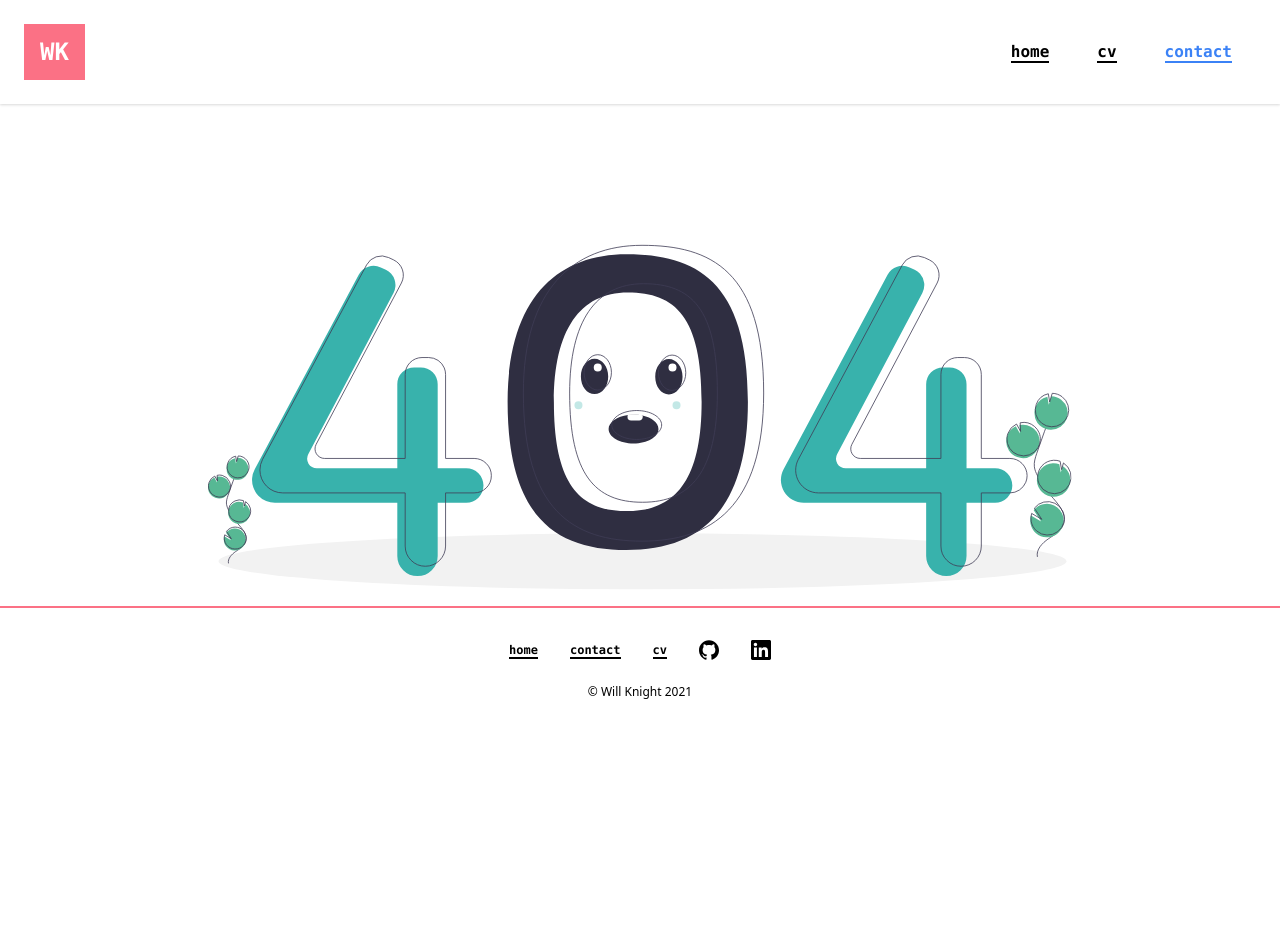
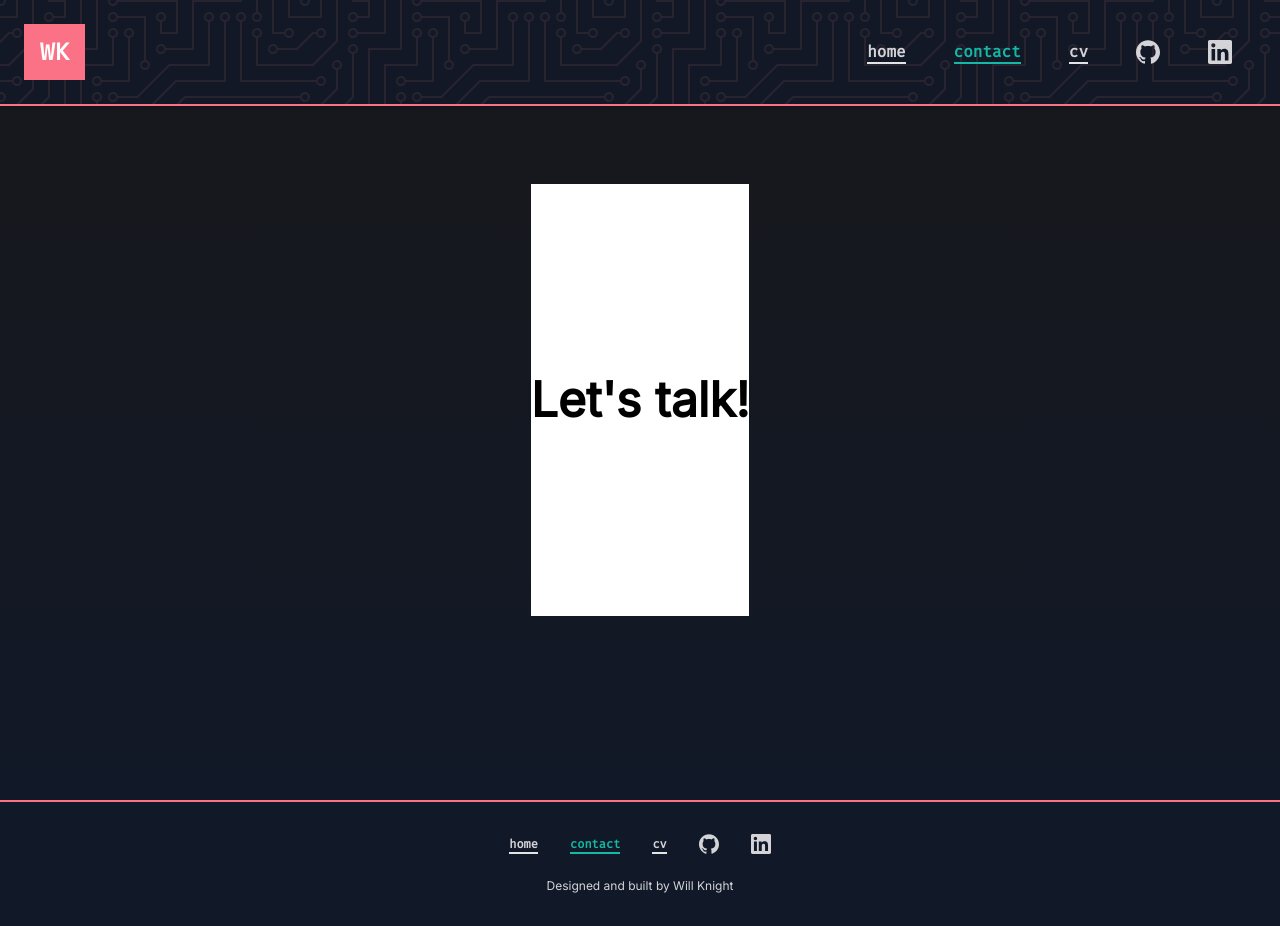
Before and after one commit to williamxb/wknight.dev, a Gatsby site: page /contact in a window 1280 px wide. Before the commit this address had no page. Before the commit the page ends 800 px from the top, so only its background shows below. Built offline with nearby package versions, Linux system fonts and the light colour scheme; Gatsby itself is replaced by a stand-in of ours.

Commit message:
Presentation changes, added placeholder page

```diff
--- a/gatsby-browser.js
+++ b/gatsby-browser.js
@@ -1 +1,3 @@
 import "./src/css/tailwind.css"
+import '@fontsource/inter'
+import '@fontsource/fira-code'
--- a/src/components/footer.js
+++ b/src/components/footer.js
@@ -33,7 +33,7 @@ const Footer = () => {
 
                 <a
                     href="https://github.com/williamxb"
-                    class="align-middle inline-block mx-1.5 sm:mx-4"
+                    className="align-middle inline-block mx-1.5 sm:mx-4"
                     target="_blank"
                     rel="noreferrer"
                 >
@@ -41,7 +41,7 @@ const Footer = () => {
                         xmrns="http://www.w3.org/2000/svg"
                         role="img"
                         viewBox="0 0 24 24"
-                        class="w-5 fill-current hover:text-teal-500"
+                        className="w-5 fill-current hover:text-teal-500"
                     >
                         <title>GitHub</title>
                         <path d="M12 .297c-6.63 0-12 5.373-12 12 0 5.303 3.438 9.8 8.205 11.385.6.113.82-.258.82-.577 0-.285-.01-1.04-.015-2.04-3.338.724-4.042-1.61-4.042-1.61C4.422 18.07 3.633 17.7 3.633 17.7c-1.087-.744.084-.729.084-.729 1.205.084 1.838 1.236 1.838 1.236 1.07 1.835 2.809 1.305 3.495.998.108-.776.417-1.305.76-1.605-2.665-.3-5.466-1.332-5.466-5.93 0-1.31.465-2.38 1.235-3.22-.135-.303-.54-1.523.105-3.176 0 0 1.005-.322 3.3 1.23.96-.267 1.98-.399 3-.405 1.02.006 2.04.138 3 .405 2.28-1.552 3.285-1.23 3.285-1.23.645 1.653.24 2.873.12 3.176.765.84 1.23 1.91 1.23 3.22 0 4.61-2.805 5.625-5.475 5.92.42.36.81 1.096.81 2.22 0 1.606-.015 2.896-.015 3.286 0 .315.21.69.825.57C20.565 22.092 24 17.592 24 12.297c0-6.627-5.373-12-12-12"></path>
@@ -50,7 +50,7 @@ const Footer = () => {
 
                 <a
                     href="https://www.linkedin.com/in/willk01/"
-                    class="align-middle inline-block mx-1.5 sm:mx-4"
+                    className="align-middle inline-block mx-1.5 sm:mx-4"
                     target="_blank"
                     rel="noreferrer"
                 >
@@ -58,7 +58,7 @@ const Footer = () => {
                         xmlns="http://www.w3.org/2000/svg"
                         role="img"
                         viewBox="0 0 24 24"
-                        class="w-5 fill-current hover:text-teal-500"
+                        className="w-5 fill-current hover:text-teal-500"
                     >
                         <title>LinkedIn</title>
                         <path d="M20.447 20.452h-3.554v-5.569c0-1.328-.027-3.037-1.852-3.037-1.853 0-2.136 1.445-2.136 2.939v5.667H9.351V9h3.414v1.561h.046c.477-.9 1.637-1.85 3.37-1.85 3.601 0 4.267 2.37 4.267 5.455v6.286zM5.337 7.433c-1.144 0-2.063-.926-2.063-2.065 0-1.138.92-2.063 2.063-2.063 1.14 0 2.064.925 2.064 2.063 0 1.139-.925 2.065-2.064 2.065zm1.782 13.019H3.555V9h3.564v11.452zM22.225 0H1.771C.792 0 0 .774 0 1.729v20.542C0 23.227.792 24 1.771 24h20.451C23.2 24 24 23.227 24 22.271V1.729C24 .774 23.2 0 22.222 0h.003z"></path>
@@ -66,7 +66,16 @@ const Footer = () => {
                 </a>
             </div>
 
-            <p className="mt-6">&copy; Will Knight 2021</p>
+            <p className="mt-6">
+                <a
+                    href="https://github.com/williamxb/wknight.dev"
+                    className="hover:text-teal-500 hover:underline"
+                    rel="noreferrer"
+                    target="_blank"
+                >
+                    Designed and built by Will Knight
+                </a>
+            </p>
         </footer>
     )
 }
--- a/src/components/header.js
+++ b/src/components/header.js
@@ -3,9 +3,9 @@ import { Link } from 'gatsby'
 
 const Header = () => {
     return (
-        <header>
-            <div className="bg-white shadow dark:bg-gray-800">
-                <div className="container flex items-center justify-between p-6 mx-auto font-mono font-bold text-gray-600 dark:text-gray-300">
+        <header className="fixed w-full">
+            <div className="shadow bg-cool-gray-900 bg-circuit border-b-2 border-rose-400">
+                <div className="container flex items-center justify-between p-6 mx-auto font-mono font-bold text-gray-300 dark:text-gray-300">
                     <Link
                         to="/"
                         className="text-2xl bg-rose-400 px-4 py-3 text-white"
@@ -13,31 +13,67 @@ const Header = () => {
                         WK
                     </Link>
 
+                    <div className="flex">
                         <nav>
                             <Link
                                 to="/"
-                            className="border-b-2 hover:border-blue-500 mx-1.5 sm:mx-6"
-                            activeClassName="text-blue-500 border-blue-500"
+                                className="border-b-2 hover:border-teal-500 mx-1.5 sm:mx-6"
+                                activeClassName="text-teal-500 border-teal-500"
                             >
                                 home
                             </Link>
 
                             <Link
+                                to="/contact"
+                                className="border-b-2 hover:border-teal-500 mx-1.5 sm:mx-6"
+                                activeClassName="text-teal-500 border-teal-500"
+                            >
+                                contact
+                            </Link>
+
+                            <Link
                                 to="/cv"
-                            className="border-b-2 hover:border-blue-500 mx-1.5 sm:mx-6"
-                            activeClassName="text-blue-500 border-blue-500"
+                                className="border-b-2 hover:border-teal-500 mx-1.5 sm:mx-6"
+                                activeClassName="text-teal-500 border-teal-500"
                             >
                                 cv
                             </Link>
+                        </nav>
 
-                        <Link
-                            to="/contact"
-                            className="border-b-2 hover:border-blue-500 mx-1.5 sm:mx-6"
-                            activeClassName="text-blue-500 border-blue-500"
+                        <a
+                            href="https://github.com/williamxb"
+                            className="align-middle inline-block mx-1.5 sm:mx-6"
+                            target="_blank"
+                            rel="noreferrer"
                         >
-                            contact
-                        </Link>
-                    </nav>
+                            <svg
+                                xmrns="http://www.w3.org/2000/svg"
+                                role="img"
+                                viewBox="0 0 24 24"
+                                className="w-6 fill-current hover:text-teal-500"
+                            >
+                                <title>GitHub</title>
+                                <path d="M12 .297c-6.63 0-12 5.373-12 12 0 5.303 3.438 9.8 8.205 11.385.6.113.82-.258.82-.577 0-.285-.01-1.04-.015-2.04-3.338.724-4.042-1.61-4.042-1.61C4.422 18.07 3.633 17.7 3.633 17.7c-1.087-.744.084-.729.084-.729 1.205.084 1.838 1.236 1.838 1.236 1.07 1.835 2.809 1.305 3.495.998.108-.776.417-1.305.76-1.605-2.665-.3-5.466-1.332-5.466-5.93 0-1.31.465-2.38 1.235-3.22-.135-.303-.54-1.523.105-3.176 0 0 1.005-.322 3.3 1.23.96-.267 1.98-.399 3-.405 1.02.006 2.04.138 3 .405 2.28-1.552 3.285-1.23 3.285-1.23.645 1.653.24 2.873.12 3.176.765.84 1.23 1.91 1.23 3.22 0 4.61-2.805 5.625-5.475 5.92.42.36.81 1.096.81 2.22 0 1.606-.015 2.896-.015 3.286 0 .315.21.69.825.57C20.565 22.092 24 17.592 24 12.297c0-6.627-5.373-12-12-12"></path>
+                            </svg>
+                        </a>
+
+                        <a
+                            href="https://www.linkedin.com/in/willk01/"
+                            className="align-middle inline-block mx-1.5 sm:mx-6"
+                            target="_blank"
+                            rel="noreferrer"
+                        >
+                            <svg
+                                xmlns="http://www.w3.org/2000/svg"
+                                role="img"
+                                viewBox="0 0 24 24"
+                                className="w-6 fill-current hover:text-teal-500"
+                            >
+                                <title>LinkedIn</title>
+                                <path d="M20.447 20.452h-3.554v-5.569c0-1.328-.027-3.037-1.852-3.037-1.853 0-2.136 1.445-2.136 2.939v5.667H9.351V9h3.414v1.561h.046c.477-.9 1.637-1.85 3.37-1.85 3.601 0 4.267 2.37 4.267 5.455v6.286zM5.337 7.433c-1.144 0-2.063-.926-2.063-2.065 0-1.138.92-2.063 2.063-2.063 1.14 0 2.064.925 2.064 2.063 0 1.139-.925 2.065-2.064 2.065zm1.782 13.019H3.555V9h3.564v11.452zM22.225 0H1.771C.792 0 0 .774 0 1.729v20.542C0 23.227.792 24 1.771 24h20.451C23.2 24 24 23.227 24 22.271V1.729C24 .774 23.2 0 22.222 0h.003z"></path>
+                            </svg>
+                        </a>
+                    </div>
                 </div>
             </div>
         </header>
--- a/src/pages/404.js
+++ b/src/pages/404.js
@@ -1,15 +1,30 @@
-import React from "react"
-import Layout from "../components/Layout"
-import notFoundImage from "../images/not-found-image.svg"
+import { Link } from 'gatsby'
+import React from 'react'
+import Layout from '../components/Layout'
 
 const notFoundPage = () => {
-  return (
-    <Layout>
-      <main className="max-w-4xl flex-grow mx-auto flex flex-col justify-around">
-        <img className="p-4" src={notFoundImage} alt="Page not found" />
-      </main>
-    </Layout>
-  )
+    return (
+        <Layout>
+            <main className="flex flex-col bg-gradient-to-b from-gray-900 to-cool-gray-900">
+                <div className="px-4 sm:px-0 max-w-xl min-h-screen flex-grow mx-auto flex flex-col justify-center">
+                    <div className="flex flex-col text-center">
+                        <h1 className="text-mono text-9xl text-gray-100">
+                            404
+                        </h1>
+                        <p className="text-5xl text-warm-gray-300 my-12 self-center">
+                            Sorry - this page doesn't seem to exist.
+                        </p>
+                        <Link
+                            to="/"
+                            className="w-max mx-auto border border-rose-400 duration-200 ease-in-out font-medium hover:bg-rose-400 hover:text-gray-800 px-4 py-2 rounded-md shadow-sm text-base text-white transition-all whitespace-nowrap"
+                        >
+                            Go home
+                        </Link>
+                    </div>
+                </div>
+            </main>
+        </Layout>
+    )
 }
 
-export default notFoundPage;
+export default notFoundPage
--- /dev/null
+++ b/src/pages/contact.js
@@ -0,0 +1,20 @@
+import React from 'react'
+import Layout from '../components/Layout'
+
+const contactPage = () => {
+    return (
+        <Layout>
+            <div className="flex flex-col min-h-screen bg-gradient-to-b from-gray-900 to-cool-gray-900">
+                <main className="max-w-4xl flex-grow mx-auto flex flex-col justify-around">
+                    <div className="bg-white w-full">
+                        <h1 className="text-4xl lg:text-5xl font-bold leading-tight py-48">
+                            Let's talk!
+                        </h1>
+                    </div>
+                </main>
+            </div>
+        </Layout>
+    )
+}
+
+export default contactPage
--- a/src/pages/cv.js
+++ b/src/pages/cv.js
@@ -1,6 +1,5 @@
 import React from 'react'
 import Layout from '../components/Layout'
-import { Link } from 'gatsby'
 import cvFile from '../../public/CV.pdf'
 
 function downloadCV() {
@@ -10,7 +9,7 @@ function downloadCV() {
 const cvPage = () => {
     return (
         <Layout>
-            <div className="flex flex-col min-h-screen bg-gray-200">
+            <div className="flex flex-col min-h-screen bg-gradient-to-b from-gray-900 to-cool-gray-900">
                 <main className="max-w-4xl flex-grow mx-auto flex flex-col justify-around">
                     <div className="sm:px-2">
                         <h1 className="px-4 pt-5 text-4xl text-center font-light text-blue-500 md:text-6xl">
--- a/tailwind.config.js
+++ b/tailwind.config.js
@@ -1,18 +1,72 @@
 const colors = require('tailwindcss/colors')
 
 module.exports = {
-  purge: ["./src/**/*.js"],
-  target: "relaxed",
+    purge: ['./src/**/*.js'],
     theme: {
+        extend: {},
+        fontFamily: {
+            sans: [
+                'Inter',
+                '-apple-system',
+                'BlinkMacSystemFont',
+                'Segoe UI',
+                'Roboto',
+                'Helvetica Neue',
+                'Arial',
+                'Noto Sans',
+                'sans-serif',
+                'Apple Color Emoji',
+                'Segoe UI Emoji',
+                'Segoe UI Symbol',
+                'Noto Color Emoji',
+            ],
+            serif: [
+                'Playfair Display',
+                'Georgia',
+                'Cambria',
+                'Times New Roman',
+                'Times',
+                'serif',
+            ],
+            mono: [
+                'Fira Code',
+                'SFMono-Regular',
+                'Menlo',
+                'Monaco',
+                'Consolas',
+                'Liberation Mono',
+                'Courier New',
+                'monospace',
+            ],
+        },
         colors: {
             transparent: 'transparent',
             current: 'currentColor',
+            white: '#fff',
+            black: '#000',
+            'blue-gray': colors.blueGray,
+            'cool-gray': colors.coolGray,
+            gray: colors.gray,
+            'true-gray': colors.trueGray,
+            'warm-gray': colors.warmGray,
+            red: colors.red,
+            orange: colors.orange,
+            amber: colors.amber,
+            yellow: colors.yellow,
+            lime: colors.lime,
+            green: colors.green,
+            emerald: colors.emerald,
+            teal: colors.teal,
             cyan: colors.cyan,
+            sky: colors.sky,
+            blue: colors.blue,
+            indigo: colors.indigo,
+            violet: colors.violet,
+            purple: colors.purple,
+            fuchsia: colors.fuchsia,
+            pink: colors.pink,
             rose: colors.rose,
-      white: colors.white,
-      blue: colors.blue
         },
-    extend: {},
     },
     variants: {},
     plugins: [],
```
Also changed, not shown: package.json (+5 -3 lines), src/pages/index.js (+4 -20 lines), 1 other file. Lines whose indentation alone changed are shown as unchanged.
